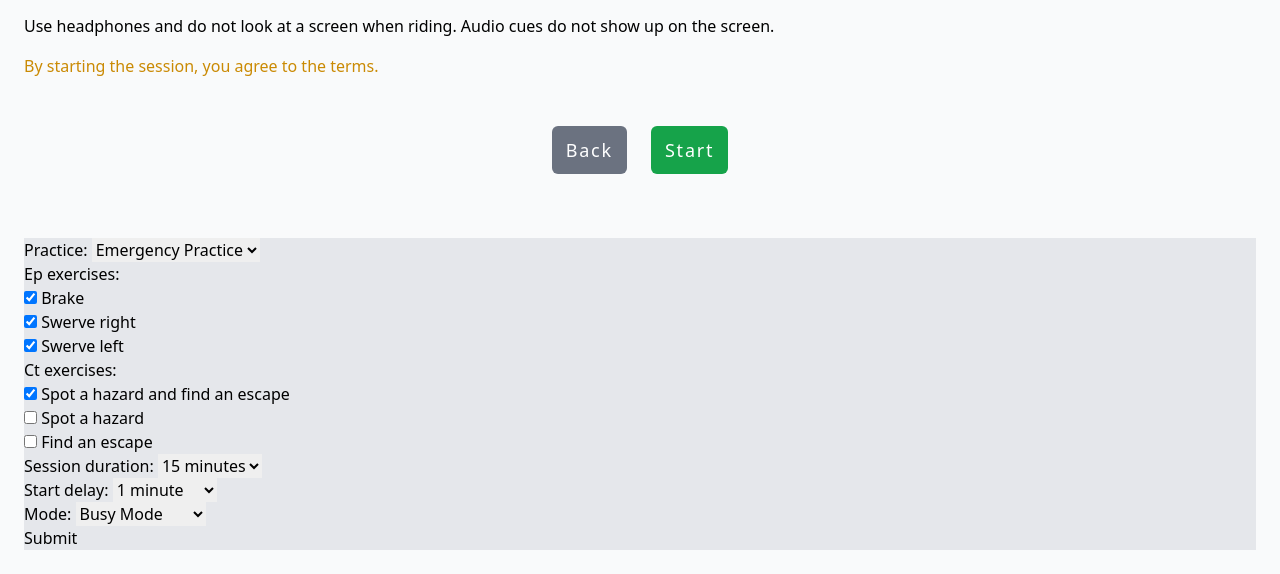
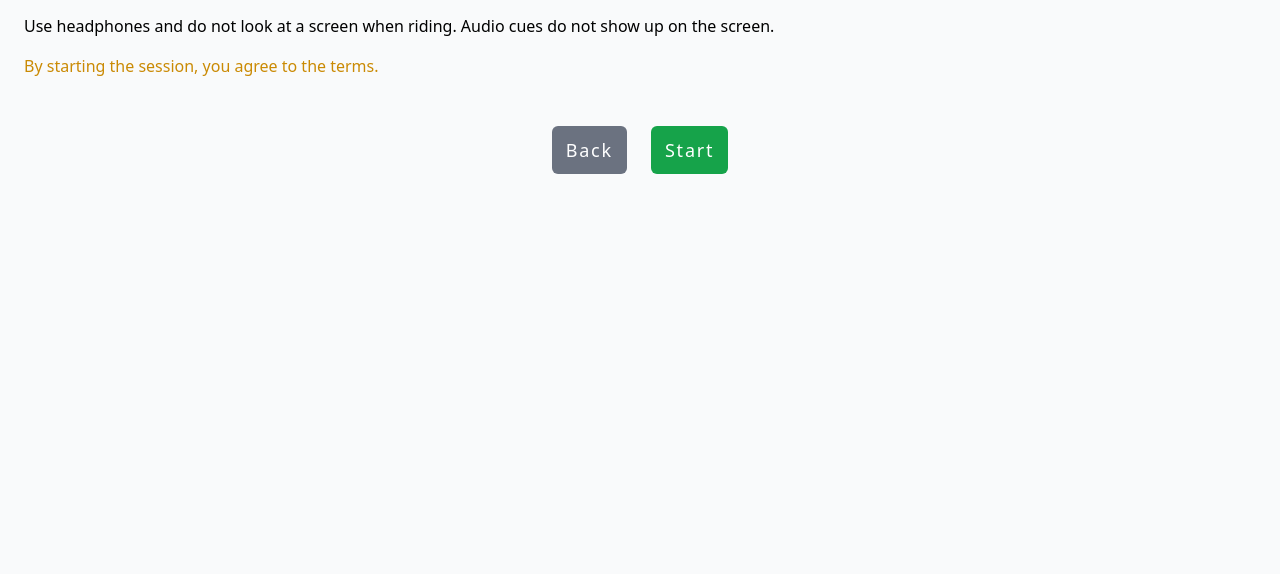
Before and after one commit to jpjpjp2020/brakeride, a Django app: page / in a window 1280 px wide. Shown: the part 2914-3488 px from the top of the page. After the commit the page ends 3088 px from the top, so only its background shows below. Run offline with Django 4.2, Linux system fonts and the light colour scheme.

Commit message:
apiendpoint bacllback rough and play html

```diff
--- a/dashboard/static/css/output.css
+++ b/dashboard/static/css/output.css
@@ -499,9 +499,6 @@ video {
 .mt-1 {
   margin-top: 0.25rem;
 }
-.mt-16 {
-  margin-top: 4rem;
-}
 .mt-4 {
   margin-top: 1rem;
 }
@@ -544,10 +541,6 @@ video {
 }
 .rounded-md {
   border-radius: 0.375rem;
-}
-.bg-gray-200 {
-  --tw-bg-opacity: 1;
-  background-color: rgb(229 231 235 / var(--tw-bg-opacity));
 }
 .bg-gray-50 {
   --tw-bg-opacity: 1;
@@ -625,10 +618,6 @@ video {
   --tw-text-opacity: 1;
   color: rgb(0 0 0 / var(--tw-text-opacity));
 }
-.text-gray-800 {
-  --tw-text-opacity: 1;
-  color: rgb(31 41 55 / var(--tw-text-opacity));
-}
 .text-white {
   --tw-text-opacity: 1;
   color: rgb(255 255 255 / var(--tw-text-opacity));
--- a/dashboard/templates/dashboard/dashboard.html
+++ b/dashboard/templates/dashboard/dashboard.html
@@ -20,17 +20,9 @@
         {% include 'dashboard/form_flow.html' %}
     </section>
 
-    <div class=" bg-gray-200 mt-16" id="formContainer">
-        <form id="dashboardForm" method="post" action="{% url 'dashboard:api_endpoint' %}">
-            {% csrf_token %}
-            {{ form.as_p }}
-            <button type="submit">Submit</button>
-        </form>
-    </div>
-
-    <div id="responseContainer">
-        <!-- response from server here -->
-    </div>
+    <section id="response_play">
+        {% include 'dashboard/response_play.html' %}
+    </section>
 
 </div>
 
--- a/dashboard/templates/dashboard/form_flow.html
+++ b/dashboard/templates/dashboard/form_flow.html
@@ -3,6 +3,8 @@
 {% block content %}
 
 <div class="font-sans" id="formContainer">
+
+    <form id="formFlowForm" method="post" action="{% url 'dashboard:api_endpoint' %}">
 
         <div class="form-step" id="ep_or_ct">
 
@@ -161,8 +163,8 @@
 
         </div>
 
+    </form>
+
 </div>
 
-<div id="responseContainer"></div>
-
 {% endblock content %}
--- /dev/null
+++ b/dashboard/templates/dashboard/response_play.html
@@ -0,0 +1,9 @@
+{% load static %}
+
+{% block content %}
+
+<div id="responseContainer">
+
+</div>
+
+{% endblock content %}
```
Lines whose indentation alone changed are shown as unchanged.
